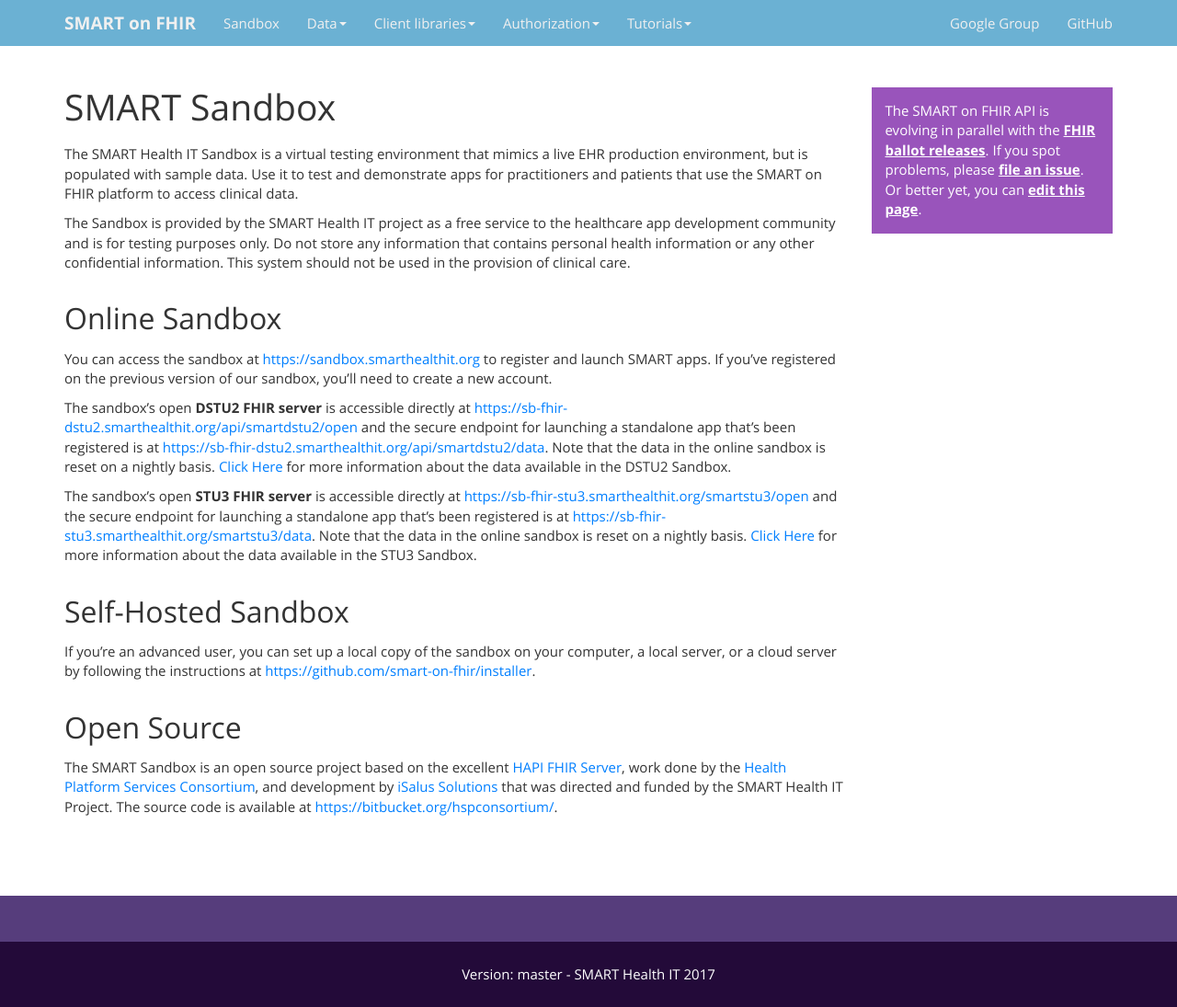
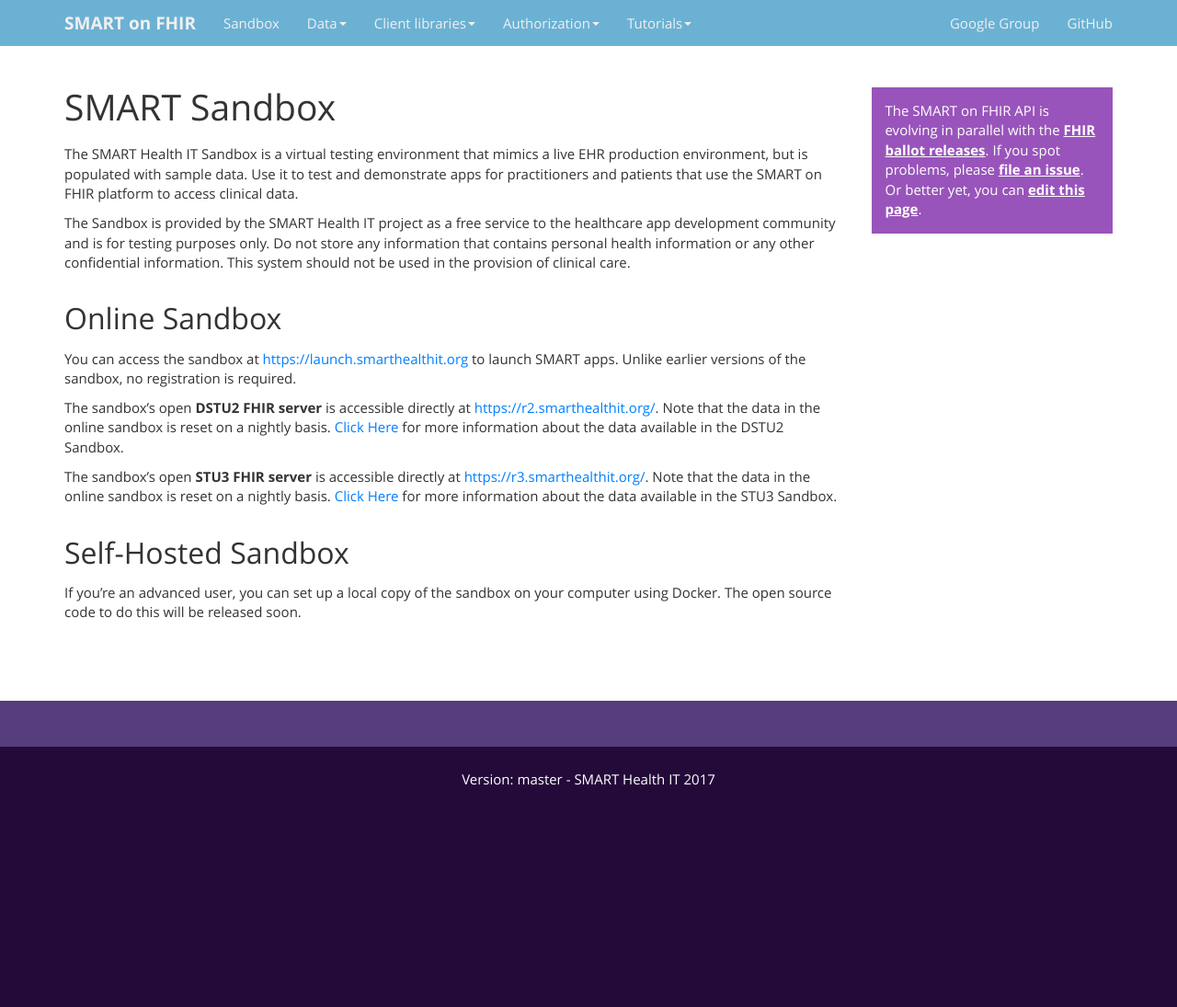
Before and after one commit to smart-on-fhir/smart-on-fhir.github.io, a Jekyll site: the page built from sandbox/index.md, in a window 1280 px wide. Shown: the whole page at 92% size. Built offline with Jekyll 4.4.1, drawn with Linux system fonts in a browser that asks for light colours; after the commit the page ends 900 px from its top, so only the background shows below that.

Commit message:
Update sandbox urls

```diff
--- a/sandbox/index.md
+++ b/sandbox/index.md
@@ -11,16 +11,12 @@
 
 ## Online Sandbox
 
-You can access the sandbox at [https://sandbox.smarthealthit.org](https://sandbox.smarthealthit.org) to register and launch SMART apps. If you've registered on the previous version of our sandbox, you'll need to create a new account.
+You can access the sandbox at [https://launch.smarthealthit.org](https://launch.smarthealthit.org) to launch SMART apps. Unlike earlier versions of the sandbox, no registration is required.
 
-The sandbox's open **DSTU2 FHIR server** is accessible directly at [https://sb-fhir-dstu2.smarthealthit.org/api/smartdstu2/open](https://sb-fhir-dstu2.smarthealthit.org/api/smartdstu2/open) and the secure endpoint for launching a standalone app that's been registered is at [https://sb-fhir-dstu2.smarthealthit.org/api/smartdstu2/data](https://sb-fhir-dstu2.smarthealthit.org/api/smartdstu2/data). Note that the data in the online sandbox is reset on a nightly basis. [Click Here](http://docs.smarthealthit.org/data/dstu2-sandbox-data) for more information about the data available in the DSTU2 Sandbox.
+The sandbox's open **DSTU2 FHIR server** is accessible directly at [https://r2.smarthealthit.org/](https://r2.smarthealthit.org). Note that the data in the online sandbox is reset on a nightly basis. [Click Here](http://docs.smarthealthit.org/data/dstu2-sandbox-data) for more information about the data available in the DSTU2 Sandbox.
 
-The sandbox's open **STU3 FHIR server** is accessible directly at [https://sb-fhir-stu3.smarthealthit.org/smartstu3/open](https://sb-fhir-stu3.smarthealthit.org/smartstu3/open) and the secure endpoint for launching a standalone app that's been registered is at [https://sb-fhir-stu3.smarthealthit.org/smartstu3/data](https://sb-fhir-stu3.smarthealthit.org/smartstu3/data). Note that the data in the online sandbox is reset on a nightly basis. [Click Here](http://docs.smarthealthit.org/data/stu3-sandbox-data) for more information about the data available in the STU3 Sandbox.
+The sandbox's open **STU3 FHIR server** is accessible directly at [https://r3.smarthealthit.org/](https://r3.smarthealthit.org). Note that the data in the online sandbox is reset on a nightly basis. [Click Here](http://docs.smarthealthit.org/data/stu3-sandbox-data) for more information about the data available in the STU3 Sandbox.
 
 ## Self-Hosted Sandbox
 
-If you're an advanced user, you can set up a local copy of the sandbox on your computer, a local server, or a cloud server by following the instructions at [https://github.com/smart-on-fhir/installer](https://github.com/smart-on-fhir/installer).
-
-## Open Source
-
-The SMART Sandbox is an open source project based on the excellent [HAPI FHIR Server](http://hapifhir.io/), work done by the [Health Platform Services Consortium](https://healthservices.atlassian.net/wiki/display/HSPC/HSPC+Sandbox), and development by [iSalus Solutions](https://www.isalussolutions.com/) that was directed and funded by the SMART Health IT Project. The source code is available at [https://bitbucket.org/hspconsortium/](https://bitbucket.org/hspconsortium/).
+If you're an advanced user, you can set up a local copy of the sandbox on your computer using Docker. The open source code to do this will be released soon.
```
